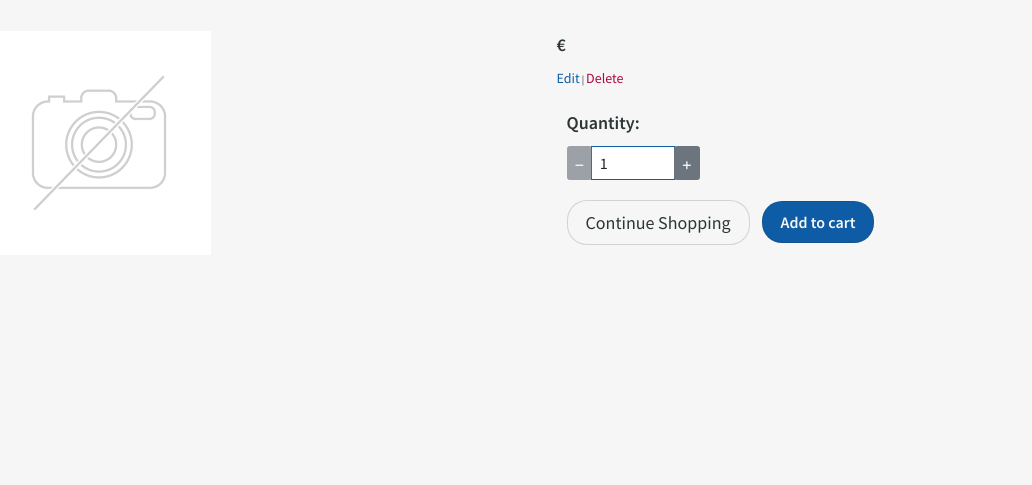
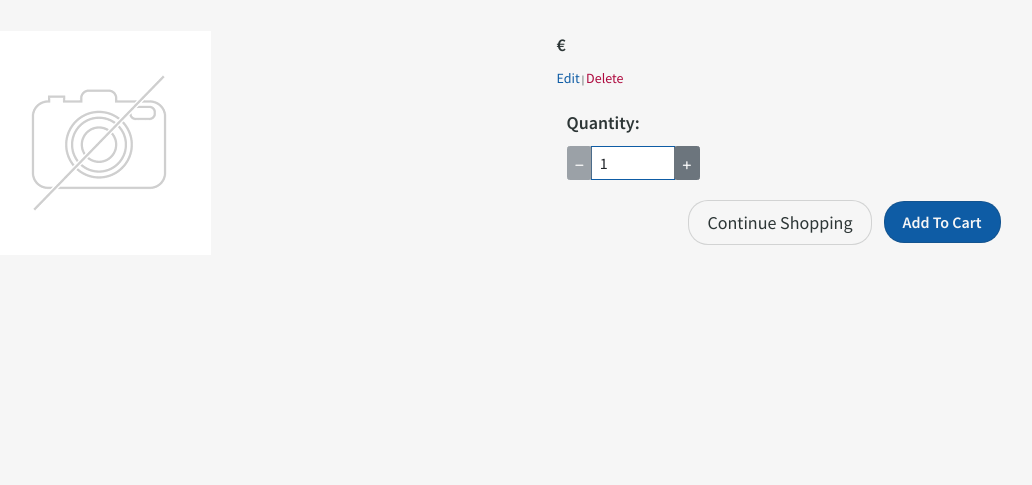
Before and after one commit to Sharon-B/Inside-Out, a Django app: template products/templates/products/product_detail.html in a window 1280 px wide. Shown: the part 189-674 px from the top of the page, without its empty margins (91-1123 px from the left). Run offline with Django 3.2, Linux system fonts and the light colour scheme; the template is opened without the code that fills it, so the values that code supplies are empty; the visitor is signed in with stand-in values (Sample User, id 1); parts of the project's set-up code (start-up, migrations or seed data) failed here and were passed over; some libraries are stand-ins or nearby versions; some web fonts are replaced.

Commit message:
Update button layout in product_detail.html

```diff
--- a/products/templates/products/product_detail.html
+++ b/products/templates/products/product_detail.html
@@ -87,13 +87,13 @@
                                     </div>
                                 </div>
                             </div>
-                            <div class="col">
+                            <div class="col text-end">
                                 <!-- Continue shopping button -->
                                 <a href="{% url 'products' %}" class="btn button no-bg-btn">
                                     <span class="p-text">Continue Shopping</span>
                                 </a>
                                 <!-- Add to cart button -->
-                                <input type="submit" class="btn button dark-bg-btn text-bold" value="Add to cart">
+                                <input type="submit" class="btn button dark-bg-btn text-bold" value="Add To Cart">
                             </div>
                             <!-- Hidden redirect -->
                             <input type="hidden" name="redirect_url" value="{{ request.path }}">
```
